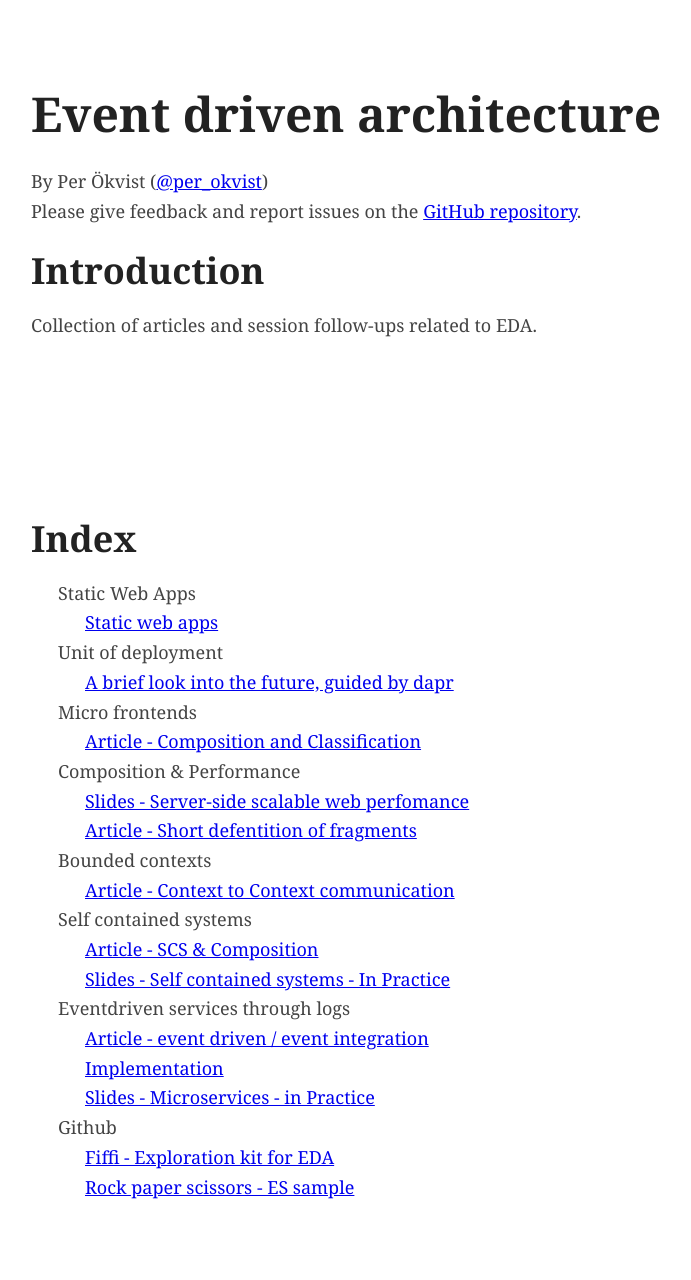
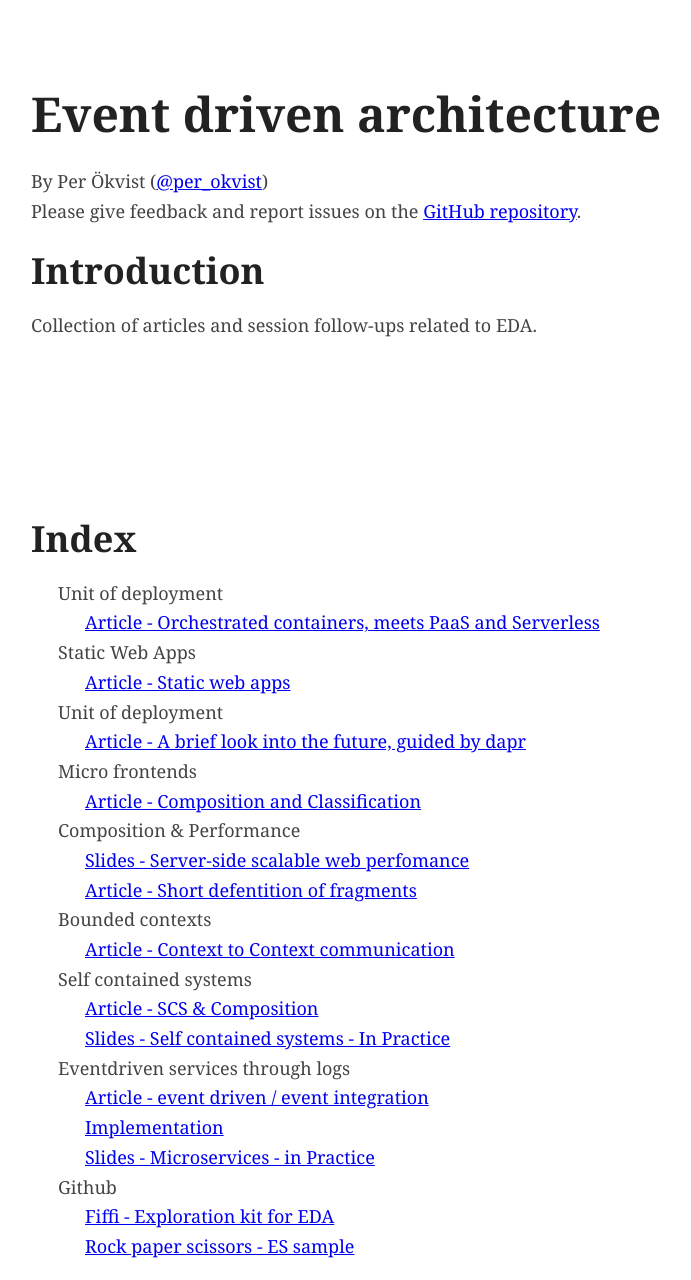
Before and after one commit to perokvist/event-driven-architecture, a Jekyll site: the page built from index.md, in a window 1280 px wide. Shown: the whole page, without its empty margins (204-895 px from the left). Built offline with Jekyll 4.4.1, drawn with Linux system fonts in a browser that asks for light colours; our own code applies the rules of GitHub Pages for plain Markdown files; before the commit the page ends 1220 px from its top, so only the background shows below that.

```diff
--- a/index.md
+++ b/index.md
@@ -13,10 +13,12 @@ Collection of articles and session follow-ups related to EDA.
 
 ## Index
 
+- Unit of deployment
+    * [Article - Orchestrated containers, meets PaaS and Serverless](azure_containers_paas-html)
 - Static Web Apps
-    * [Static web apps](static.html)
+    * [Article - Static web apps](static.html)
 - Unit of deployment
-    * [A brief look into the future, guided by dapr](azure_containers.html)
+    * [Article - A brief look into the future, guided by dapr](azure_containers.html)
 - Micro frontends
     * [Article - Composition and Classification](composition.html)
 - Composition & Performance
```
Also changed, not shown: azure_containers_paas.md (added, +25 -0 lines).
